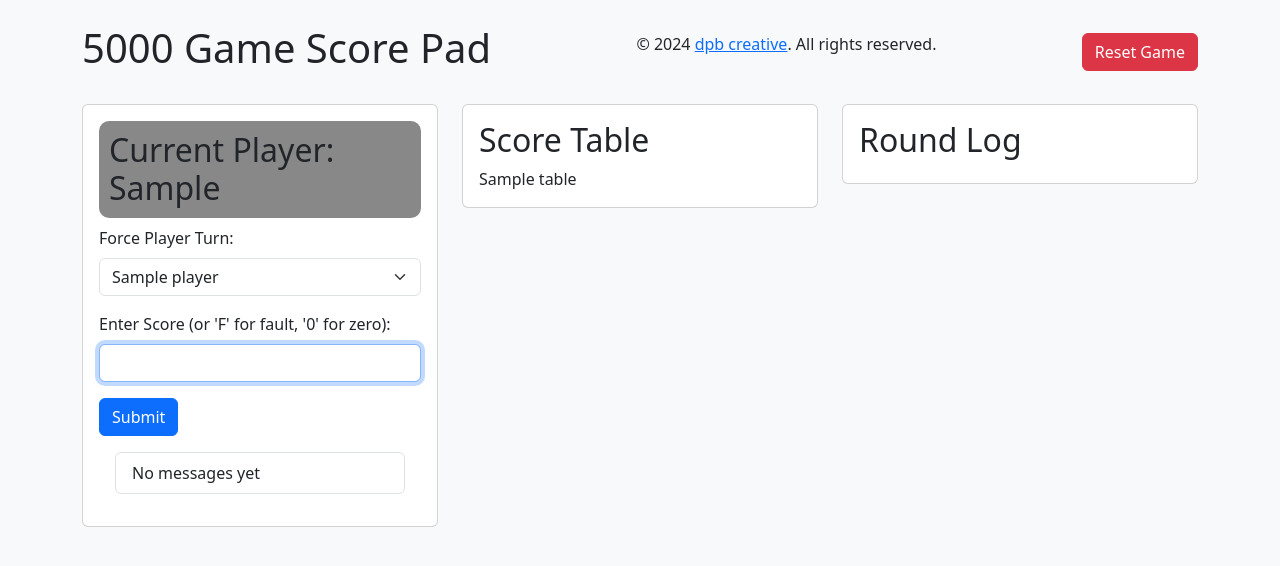
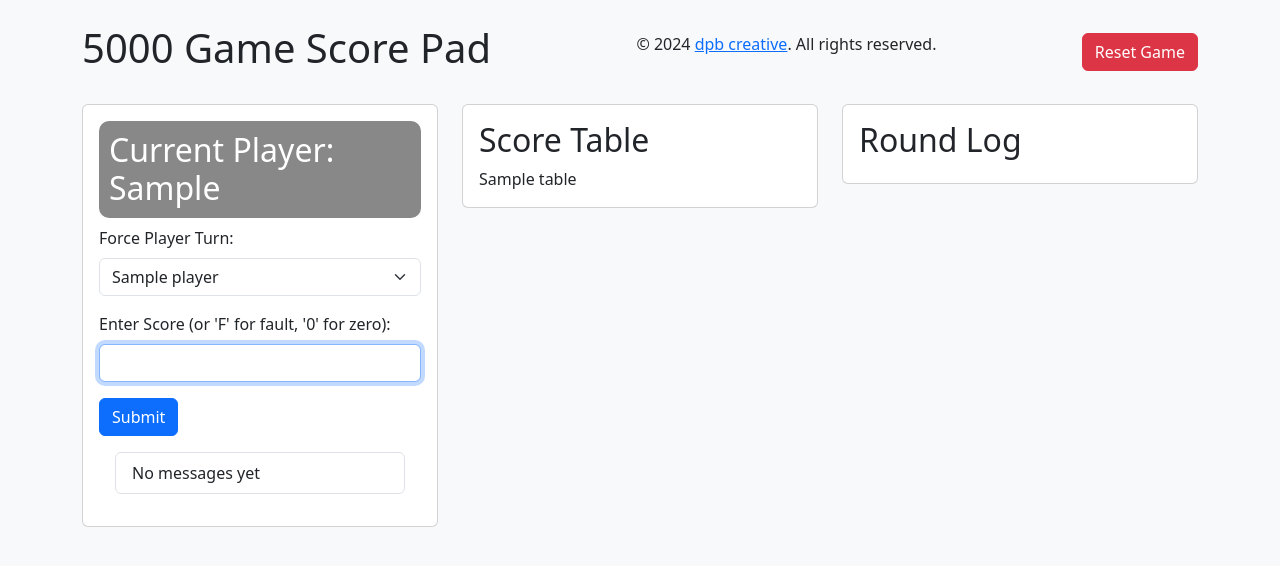
Before and after one commit to Dom19740/Test-5000-Logic, a Flask app: template templates/game.html in a window 1280 px wide. Shown: the top 566 px of the page. Run offline with Flask 3, Linux system fonts and the light colour scheme; the template is opened without the code that fills it: most values are stand-ins (such as "Sample title", 1, 10 or a date in 2020).

Commit message:
colr updated

```diff
--- a/templates/game.html
+++ b/templates/game.html
@@ -21,7 +21,7 @@
             <div class="col-md-4">
                 <div class="card mb-4">
                     <div class="card-body">
-                        <h2 class="card-title" style="padding: 10px; border-radius: 10px; background-color: {{ player_colors[current_player] }}">Current Player: {{ current_player }}</h2>
+                        <h2 class="card-title" style="color: white; padding: 10px; border-radius: 10px; background-color: {{ player_colors[current_player] }}">Current Player: {{ current_player }}</h2>
                         <form method="POST" action="{{ url_for('game') }}">
                             <div class="mb-3">
                                 <label for="player" class="form-label">Force Player Turn:</label>
```
